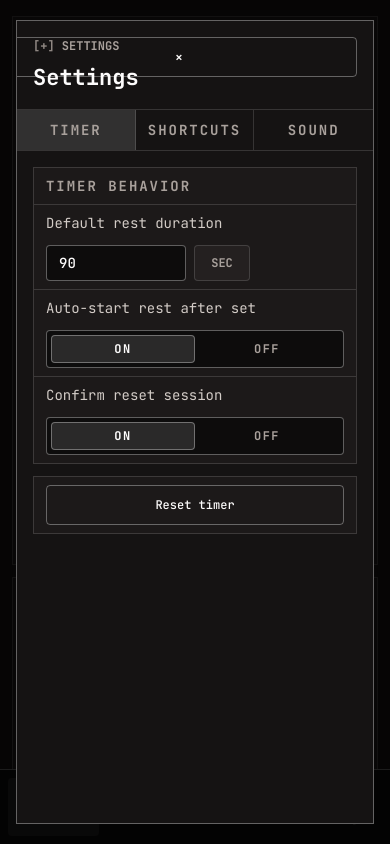
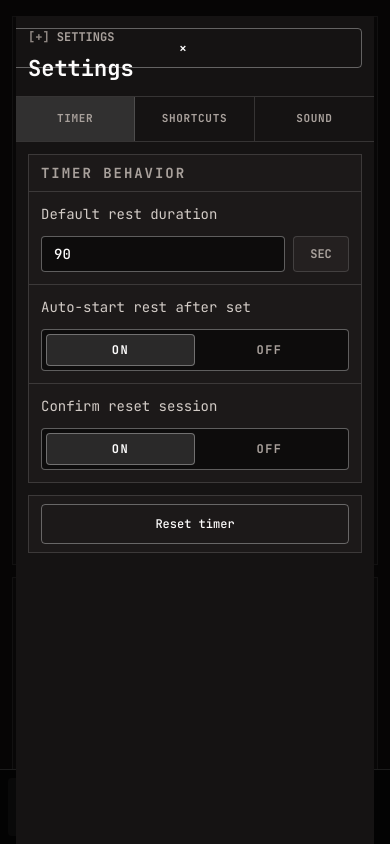
Before and after one commit to TommyMoonn/workout-session-tracker, a React (Vite) app: page /timer in a window 390 px wide. Both pictures are taken after a click on the button "Open settings". Shown: the top 844 px of the page. Built offline with nearby package versions, Linux system fonts and the light colour scheme.

Commit message:
fix: improve mobile settings layout

```diff
--- a/src/components/settings/SettingsPanel.jsx
+++ b/src/components/settings/SettingsPanel.jsx
@@ -18,20 +18,20 @@ export function SettingsPanel({ onClose }) {
   return (
     <div className={ui.modalOverlay} role="presentation" onMouseDown={onClose}>
       <section
-        className="flex h-[min(820px,calc(100vh-40px))] w-[min(760px,100%)] flex-col overflow-hidden border border-[var(--oc-hairline-strong)] bg-[var(--oc-canvas)] text-[var(--oc-ink)] motion-safe:animate-[modalIn_var(--transition-base)_both]"
+        className="flex h-[min(820px,calc(100vh-40px))] w-[min(760px,100%)] flex-col overflow-hidden border border-[var(--oc-hairline-strong)] bg-[var(--oc-canvas)] text-[var(--oc-ink)] motion-safe:animate-[modalIn_var(--transition-base)_both] max-[760px]:h-[100dvh] max-[760px]:w-full max-[760px]:border-0"
         role="dialog"
         aria-modal="true"
         aria-labelledby="settings-title"
         data-shortcut-blocking="true"
         onMouseDown={(event) => event.stopPropagation()}
       >
-        <header className="relative border-b border-[var(--oc-hairline)] p-4 pr-16">
+        <header className="relative border-b border-[var(--oc-hairline)] p-4 pr-16 max-[520px]:p-3 max-[520px]:pr-14">
           <MarkerLabel as="p">Settings</MarkerLabel>
           <h2 id="settings-title" className={ui.sectionTitle}>Settings</h2>
           <Button
             type="button"
             variant="soft"
-            className="absolute right-4 top-4 h-10 w-10 p-0 text-base leading-none"
+            className="absolute right-4 top-4 h-10 w-10 p-0 text-base leading-none max-[520px]:right-3 max-[520px]:top-3 max-[520px]:w-10"
             aria-label="Close settings"
             onClick={onClose}
           >
@@ -45,7 +45,7 @@ export function SettingsPanel({ onClose }) {
               key={tab.id}
               type="button"
               className={cx(
-                "min-h-10 border-r border-[var(--oc-hairline)] px-3 py-2 text-sm font-bold uppercase tracking-[0.14em] text-[var(--oc-muted)] last:border-r-0 hover:bg-[var(--oc-surface-soft)] hover:text-[var(--oc-ink)]",
+                "min-h-10 border-r border-[var(--oc-hairline)] px-3 py-2 text-sm font-bold uppercase tracking-[0.14em] text-[var(--oc-muted)] last:border-r-0 hover:bg-[var(--oc-surface-soft)] hover:text-[var(--oc-ink)] max-[520px]:min-h-11 max-[520px]:px-1.5 max-[520px]:text-[11px] max-[520px]:tracking-[0.06em]",
                 activeTab === tab.id && "bg-[var(--oc-primary-soft)] text-[var(--oc-ink)]"
               )}
               aria-current={activeTab === tab.id ? "page" : undefined}
@@ -56,7 +56,7 @@ export function SettingsPanel({ onClose }) {
           ))}
         </nav>
 
-        <div className="min-h-0 flex-1 overflow-y-auto p-4">
+        <div className="min-h-0 flex-1 overflow-y-auto p-4 max-[520px]:p-3">
           {activeTab === "timer" && <TimerSettingsTab />}
           {activeTab === "shortcuts" && <ShortcutSettingsTab />}
           {activeTab === "sound" && <SoundSettingsTab />}
--- a/src/components/settings/ShortcutSettingsTab.jsx
+++ b/src/components/settings/ShortcutSettingsTab.jsx
@@ -63,7 +63,7 @@ export function ShortcutSettingsTab() {
 
   return (
     <div className="grid gap-3">
-      <div className="flex flex-wrap items-center justify-between gap-3 border border-[var(--oc-hairline)] bg-[var(--oc-surface)] px-3 py-2">
+      <div className="flex flex-wrap items-center justify-between gap-3 border border-[var(--oc-hairline)] bg-[var(--oc-surface)] px-3 py-2 max-[520px]:grid max-[520px]:grid-cols-1">
         <p className="text-sm text-[var(--oc-body)]">
           {statusMessage || "Select Change, then press a new shortcut."}
         </p>
@@ -82,12 +82,12 @@ export function ShortcutSettingsTab() {
               const isEditing = editingShortcutId === shortcut.id;
 
               return (
-                <div key={`${group.title}-${shortcut.id}`} className="grid grid-cols-[minmax(0,1fr)_auto_auto] items-center gap-3 px-3 py-2 text-sm max-[620px]:grid-cols-1 max-[620px]:gap-2">
+                <div key={`${group.title}-${shortcut.id}`} className="grid grid-cols-[minmax(0,1fr)_auto_auto] items-center gap-3 px-3 py-2 text-sm max-[620px]:grid-cols-1 max-[620px]:gap-2 max-[520px]:py-3">
                   <span className="text-[var(--oc-body)]">{shortcut.label}</span>
-                  <kbd className="inline-flex min-h-7 min-w-[92px] items-center justify-center rounded-[4px] border border-[var(--oc-hairline-strong)] bg-[var(--oc-surface-soft)] px-2 text-xs font-bold text-[var(--oc-ink)] max-[620px]:justify-start">
+                  <kbd className="inline-flex min-h-8 min-w-[92px] items-center justify-center rounded-[4px] border border-[var(--oc-hairline-strong)] bg-[var(--oc-surface-soft)] px-2 text-xs font-bold text-[var(--oc-ink)] max-[620px]:justify-start">
                     {isEditing ? "Press keys" : formatShortcutKeys(bindings[shortcut.id])}
                   </kbd>
-                  <span className="flex justify-end gap-2 max-[620px]:justify-start">
+                  <span className="flex justify-end gap-2 max-[620px]:justify-start max-[520px]:grid max-[520px]:grid-cols-2">
                     <Button
                       type="button"
                       variant={isEditing ? "primary" : "soft"}
--- a/src/components/settings/SoundSettingsTab.jsx
+++ b/src/components/settings/SoundSettingsTab.jsx
@@ -38,7 +38,7 @@ export function SoundSettingsTab() {
             />
           </SettingRow>
 
-          <div className="grid grid-cols-[minmax(0,1fr)_minmax(180px,220px)] items-center gap-3 px-3 py-2 text-sm max-[620px]:grid-cols-1">
+          <div className="grid grid-cols-[minmax(0,1fr)_minmax(180px,220px)] items-center gap-3 px-3 py-2 text-sm max-[620px]:grid-cols-1 max-[520px]:py-3">
             <span className="text-[var(--oc-body)]">Volume</span>
             <SelectField
               label="Volume"
@@ -51,7 +51,7 @@ export function SoundSettingsTab() {
         </div>
       </section>
 
-      <div className="flex flex-wrap justify-end gap-2 border border-[var(--oc-hairline)] bg-[var(--oc-surface)] px-3 py-2">
+      <div className="flex flex-wrap justify-end gap-2 border border-[var(--oc-hairline)] bg-[var(--oc-surface)] px-3 py-2 max-[520px]:grid max-[520px]:grid-cols-2">
         <Button type="button" variant="soft" className="min-h-8 px-3 py-1 text-xs" onClick={playPreview} disabled={!settings.restAlertSoundEnabled}>
           Test sound
         </Button>
@@ -65,7 +65,7 @@ export function SoundSettingsTab() {
 
 function SettingRow({ label, children }) {
   return (
-    <div className="grid grid-cols-[minmax(0,1fr)_auto] items-center gap-3 px-3 py-2 text-sm max-[620px]:grid-cols-1">
+    <div className="grid grid-cols-[minmax(0,1fr)_auto] items-center gap-3 px-3 py-2 text-sm max-[620px]:grid-cols-1 max-[520px]:py-3">
       <span className="text-[var(--oc-body)]">{label}</span>
       {children}
     </div>
@@ -74,7 +74,7 @@ function SettingRow({ label, children }) {
 
 function ToggleButton({ disabled = false, isActive, offLabel, onChange, onLabel }) {
   return (
-    <div className="inline-grid grid-cols-2 rounded-[4px] border border-[var(--oc-hairline-strong)] bg-[var(--oc-canvas-deep)] p-1 text-xs">
+    <div className="inline-grid grid-cols-2 rounded-[4px] border border-[var(--oc-hairline-strong)] bg-[var(--oc-canvas-deep)] p-1 text-xs max-[520px]:w-full">
       <button
         type="button"
         className={toggleButtonClass(isActive)}
@@ -99,7 +99,7 @@ function ToggleButton({ disabled = false, isActive, offLabel, onChange, onLabel
 
 function toggleButtonClass(isActive) {
   return [
-    "min-h-7 min-w-14 rounded-[4px] px-3 font-bold uppercase tracking-[0.12em] transition-colors disabled:cursor-not-allowed disabled:opacity-40",
+    "min-h-8 min-w-14 rounded-[4px] px-3 font-bold uppercase tracking-[0.12em] transition-colors disabled:cursor-not-allowed disabled:opacity-40",
     isActive
       ? "border border-[var(--oc-hairline-strong)] bg-[var(--oc-primary-soft)] text-[var(--oc-ink)]"
       : "border border-transparent text-[var(--oc-muted)] hover:text-[var(--oc-ink)]",
--- a/src/components/settings/TimerSettingsTab.jsx
+++ b/src/components/settings/TimerSettingsTab.jsx
@@ -25,7 +25,7 @@ export function TimerSettingsTab() {
 
         <div className="divide-y divide-[var(--oc-hairline)]">
           <SettingRow label="Default rest duration">
-            <div className="grid grid-cols-[minmax(0,140px)_56px] gap-2">
+            <div className="grid grid-cols-[minmax(0,140px)_56px] gap-2 max-[520px]:grid-cols-[minmax(0,1fr)_56px]">
               <input
                 key={settings.defaultRestSeconds}
                 aria-label="Default rest duration seconds"
@@ -67,7 +67,7 @@ export function TimerSettingsTab() {
         </div>
       </section>
 
-      <div className="flex flex-wrap justify-end gap-2 border border-[var(--oc-hairline)] bg-[var(--oc-surface)] px-3 py-2">
+      <div className="flex flex-wrap justify-end gap-2 border border-[var(--oc-hairline)] bg-[var(--oc-surface)] px-3 py-2 max-[520px]:grid max-[520px]:grid-cols-1">
         <Button type="button" variant="soft" className="min-h-8 px-3 py-1 text-xs" onClick={resetTimerSettings}>
           Reset timer
         </Button>
@@ -78,7 +78,7 @@ export function TimerSettingsTab() {
 
 function SettingRow({ label, children }) {
   return (
-    <div className="grid grid-cols-[minmax(0,1fr)_auto] items-center gap-3 px-3 py-2 text-sm max-[620px]:grid-cols-1">
+    <div className="grid grid-cols-[minmax(0,1fr)_auto] items-center gap-3 px-3 py-2 text-sm max-[620px]:grid-cols-1 max-[520px]:px-3 max-[520px]:py-3">
       <span className="text-[var(--oc-body)]">{label}</span>
       {children}
     </div>
@@ -87,7 +87,7 @@ function SettingRow({ label, children }) {
 
 function ToggleButton({ isActive, offLabel, onChange, onLabel }) {
   return (
-    <div className="inline-grid grid-cols-2 rounded-[4px] border border-[var(--oc-hairline-strong)] bg-[var(--oc-canvas-deep)] p-1 text-xs">
+    <div className="inline-grid grid-cols-2 rounded-[4px] border border-[var(--oc-hairline-strong)] bg-[var(--oc-canvas-deep)] p-1 text-xs max-[520px]:w-full">
       <button
         type="button"
         className={toggleButtonClass(isActive)}
@@ -110,7 +110,7 @@ function ToggleButton({ isActive, offLabel, onChange, onLabel }) {
 
 function toggleButtonClass(isActive) {
   return [
-    "min-h-7 min-w-14 rounded-[4px] px-3 font-bold uppercase tracking-[0.12em] transition-colors",
+    "min-h-8 min-w-14 rounded-[4px] px-3 font-bold uppercase tracking-[0.12em] transition-colors",
     isActive
       ? "border border-[var(--oc-hairline-strong)] bg-[var(--oc-primary-soft)] text-[var(--oc-ink)]"
       : "border border-transparent text-[var(--oc-muted)] hover:text-[var(--oc-ink)]",
```
